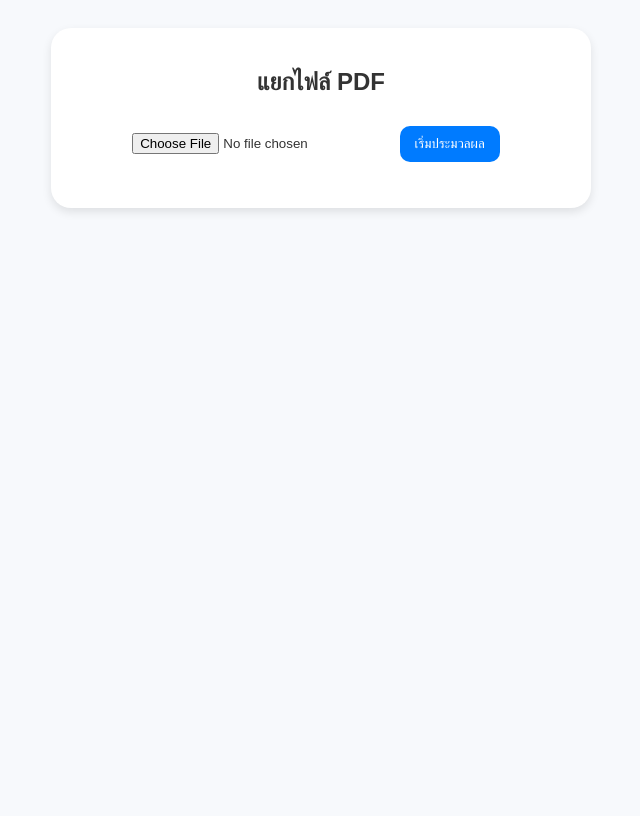
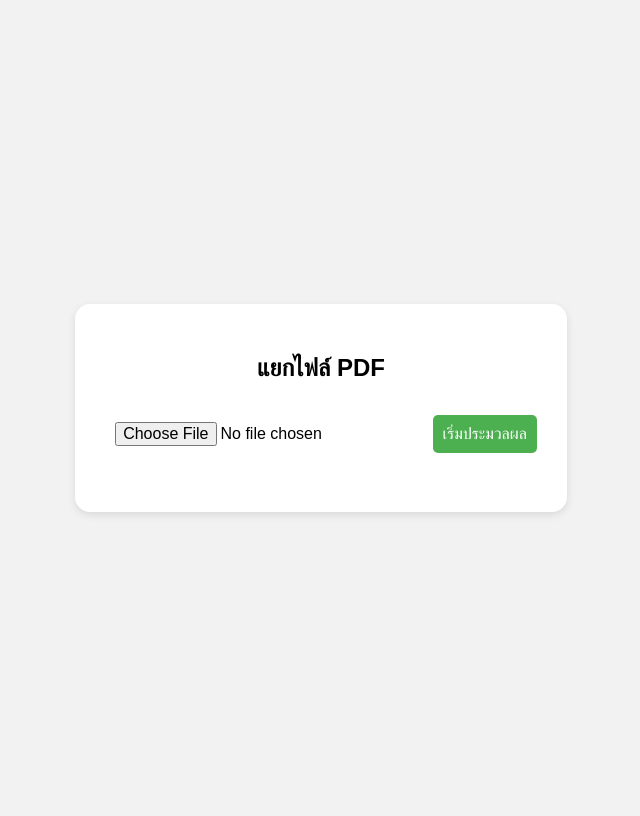
Before and after one commit to naigolf/labwlbook, a Flask app: page / in a window 1280 px wide. Shown: the whole page, without its empty margins (319-959 px from the left). Before the commit the page ends 212 px from the top, so only its background shows below. Run offline with Flask 3, Linux system fonts and the light colour scheme.

Commit message:
Update style.css

```diff
--- a/static/style.css
+++ b/static/style.css
@@ -1,41 +1,34 @@
 body {
   font-family: "Prompt", sans-serif;
-  background: #f7f9fc;
-  color: #333;
-  text-align: center;
-  padding: 20px;
+  background: #f2f2f2;
+  display: flex;
+  align-items: center;
+  justify-content: center;
+  height: 100vh;
 }
 
 .container {
   background: white;
-  border-radius: 20px;
-  box-shadow: 0 4px 10px rgba(0,0,0,0.1);
-  max-width: 500px;
-  margin: 0 auto;
-  padding: 20px;
+  padding: 30px;
+  border-radius: 15px;
+  box-shadow: 0 3px 8px rgba(0,0,0,0.1);
+  text-align: center;
 }
 
-h1 {
-  color: #2c3e50;
+input, button {
+  margin: 10px 0;
+  padding: 10px;
+  font-size: 1rem;
 }
 
-button, .download-btn {
-  background: #007bff;
+button {
+  background: #4CAF50;
   color: white;
   border: none;
-  padding: 10px 15px;
-  margin: 10px;
-  border-radius: 10px;
   cursor: pointer;
-  transition: 0.2s;
-  text-decoration: none;
+  border-radius: 5px;
 }
 
-button:hover, .download-btn:hover {
-  background: #0056b3;
+button:hover {
+  background: #45a049;
 }
-
-ul {
-  list-style: none;
-  padding: 0;
-}
```
